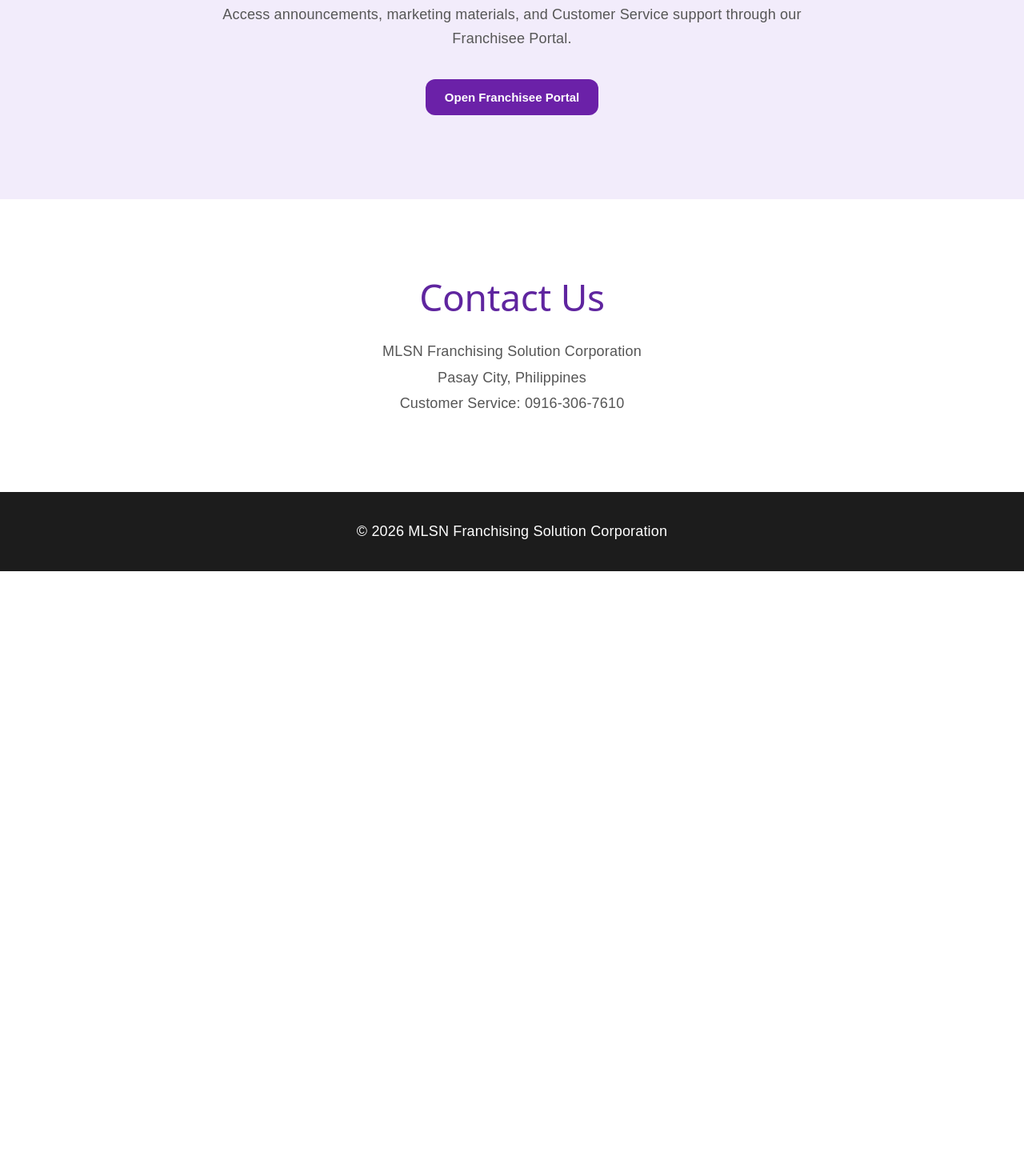
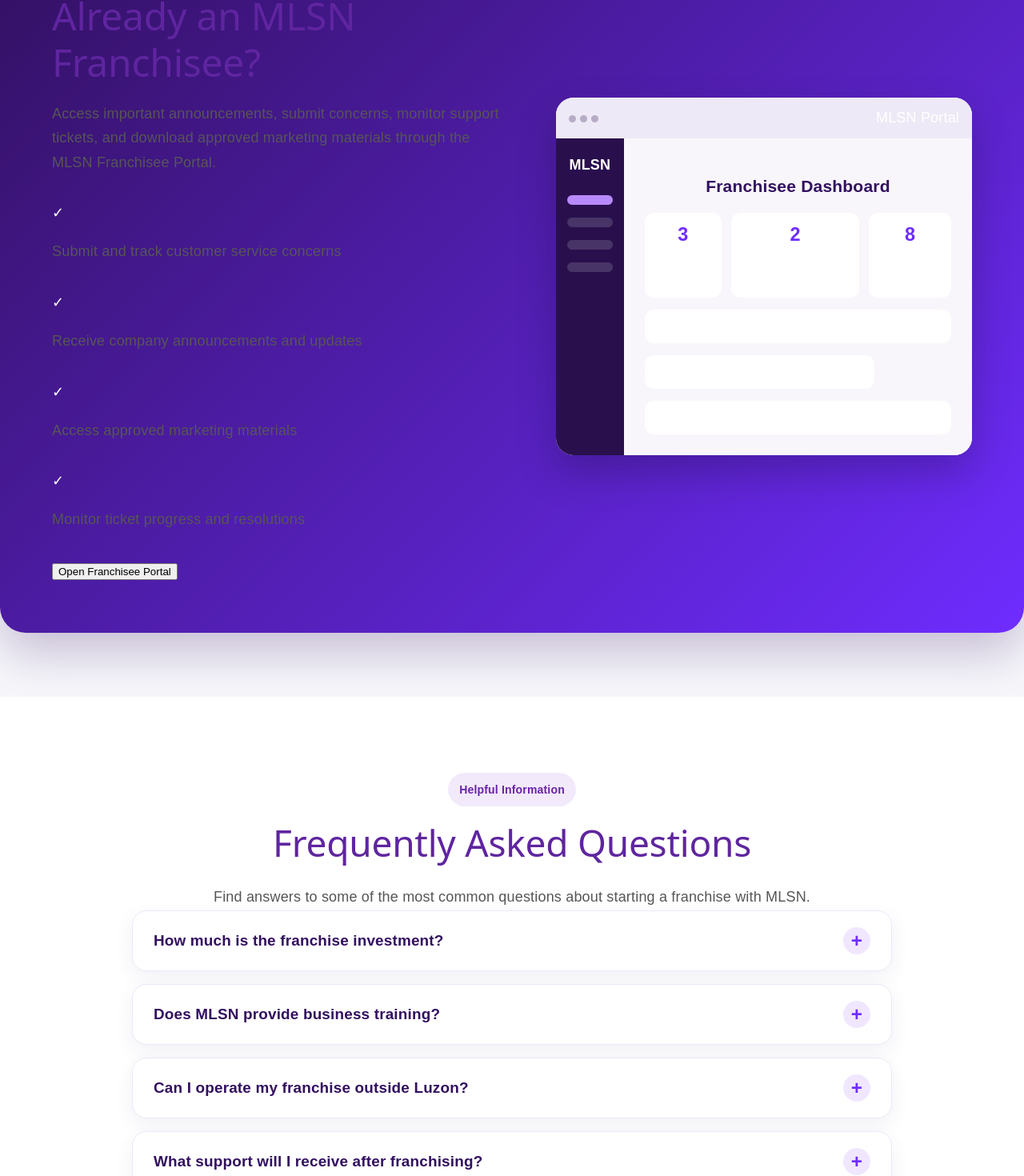
Before and after one commit to jaypartoriza99-art/mlsn-franchise-portal, a React (Vite) app in the folder client/: page / in a window 1280 px wide. Shown: the part 9356-10826 px from the top of the page at 80% size. Before the commit the page ends 10070 px from the top, so only its background shows below. Built offline with nearby package versions, Linux system fonts and the light colour scheme.

Commit message:
Fix portal preview styling

```diff
--- a/client/src/pages/HomePage.jsx
+++ b/client/src/pages/HomePage.jsx
@@ -1001,23 +1001,195 @@
       </section>
 
       {/* FRANCHISEE PORTAL */}
-      <section className="portal-section">
+      <section className="portal-section upgraded-portal-section">
+  <div className="portal-content">
+    <span className="portal-label">
+      Exclusive Franchisee Access
+    </span>
+
     <h2>Already an MLSN Franchisee?</h2>
 
-        <p>
-          Access announcements, marketing
-          materials, and Customer Service
-          support through our Franchisee
-          Portal.
+    <p className="portal-description">
+      Access important announcements, submit concerns,
+      monitor support tickets, and download approved
+      marketing materials through the MLSN Franchisee Portal.
     </p>
+
+    <div className="portal-features">
+      <div className="portal-feature">
+        <span>✓</span>
+        <p>Submit and track customer service concerns</p>
+      </div>
+
+      <div className="portal-feature">
+        <span>✓</span>
+        <p>Receive company announcements and updates</p>
+      </div>
+
+      <div className="portal-feature">
+        <span>✓</span>
+        <p>Access approved marketing materials</p>
+      </div>
+
+      <div className="portal-feature">
+        <span>✓</span>
+        <p>Monitor ticket progress and resolutions</p>
+      </div>
+    </div>
 
     <button
       type="button"
-          className="login-button"
+      className="portal-login-button"
       onClick={onOpenLogin}
     >
       Open Franchisee Portal
     </button>
+  </div>
+
+  <div className="portal-preview">
+    <div className="portal-preview-header">
+      <div>
+        <span className="preview-dot"></span>
+        <span className="preview-dot"></span>
+        <span className="preview-dot"></span>
+      </div>
+
+      <span>MLSN Portal</span>
+    </div>
+
+    <div className="portal-preview-body">
+      <div className="preview-sidebar">
+        <div className="preview-logo">MLSN</div>
+        <div className="preview-menu active"></div>
+        <div className="preview-menu"></div>
+        <div className="preview-menu"></div>
+        <div className="preview-menu"></div>
+      </div>
+
+      <div className="preview-dashboard">
+        <h3>Franchisee Dashboard</h3>
+
+        <div className="preview-stats">
+          <div>
+            <strong>3</strong>
+            <span>Open Tickets</span>
+          </div>
+
+          <div>
+            <strong>2</strong>
+            <span>Announcements</span>
+          </div>
+
+          <div>
+            <strong>8</strong>
+            <span>Materials</span>
+          </div>
+        </div>
+
+        <div className="preview-ticket"></div>
+        <div className="preview-ticket short"></div>
+        <div className="preview-ticket"></div>
+      </div>
+    </div>
+  </div>
+</section>
+
+      {/* FREQUENTLY ASKED QUESTIONS */}
+<section className="website-section faq-section">
+  <span className="section-label">
+    Helpful Information
+  </span>
+
+  <h2>Frequently Asked Questions</h2>
+
+  <p className="faq-description">
+    Find answers to some of the most common
+    questions about starting a franchise with MLSN.
+  </p>
+
+  <div className="faq-container">
+
+    <details className="faq-item">
+      <summary>
+        How much is the franchise investment?
+      </summary>
+
+      <p>
+        The investment depends on the selected
+        franchise concept and package. Complete
+        the inquiry form to receive the available
+        package details from our team.
+      </p>
+    </details>
+
+    <details className="faq-item">
+      <summary>
+        Does MLSN provide business training?
+      </summary>
+
+      <p>
+        Yes. MLSN provides training and operational
+        guidance to help franchisees understand the
+        proper preparation, product handling, and
+        daily operation of their selected concept.
+      </p>
+    </details>
+
+    <details className="faq-item">
+      <summary>
+        Can I operate my franchise outside Luzon?
+      </summary>
+
+      <p>
+        Yes. MLSN supports franchise opportunities
+        in different locations nationwide, subject
+        to concept availability and territory
+        assessment.
+      </p>
+    </details>
+
+    <details className="faq-item">
+      <summary>
+        What support will I receive after franchising?
+      </summary>
+
+      <p>
+        Franchisees may receive training, marketing
+        guidance, product assistance, customer
+        service support, and access to the MLSN
+        Franchisee Portal.
+      </p>
+    </details>
+
+    <details className="faq-item">
+      <summary>
+        How long does the franchise process take?
+      </summary>
+
+      <p>
+        Processing time may vary depending on the
+        selected package, required documents,
+        training schedule, production, and delivery
+        location. Our team will provide the applicable
+        timeline during the process.
+      </p>
+    </details>
+
+    <details className="faq-item">
+      <summary>
+        How can I submit a franchise inquiry?
+      </summary>
+
+      <p>
+        Complete the franchise inquiry form on this
+        website. After submission, an MLSN
+        representative will contact you regarding
+        the available concepts, packages, and next
+        steps.
+      </p>
+    </details>
+
+  </div>
 </section>
 
       {/* CONTACT */}
--- a/client/src/styles/homepage.css
+++ b/client/src/styles/homepage.css
@@ -1549,3 +1549,226 @@
   color: #666;
   line-height: 1.7;
 }
+.faq-section {
+  text-align: center;
+  background: #f8f5ff;
+}
+
+.faq-description {
+  max-width: 720px;
+  margin: 18px auto 45px;
+  color: #666;
+  line-height: 1.8;
+}
+
+.faq-container {
+  width: 100%;
+  max-width: 950px;
+  margin: 0 auto;
+  display: flex;
+  flex-direction: column;
+  gap: 16px;
+  text-align: left;
+}
+
+.faq-item {
+  background: white;
+  border: 1px solid #eee7fa;
+  border-radius: 18px;
+  box-shadow: 0 8px 25px rgba(61, 24, 102, 0.07);
+  overflow: hidden;
+  transition:
+    transform 0.25s ease,
+    box-shadow 0.25s ease;
+}
+
+.faq-item:hover {
+  transform: translateY(-3px);
+  box-shadow: 0 14px 35px rgba(91, 37, 155, 0.12);
+}
+
+.faq-item summary {
+  position: relative;
+  padding: 24px 65px 24px 26px;
+  color: #32105f;
+  font-size: 1.05rem;
+  font-weight: 700;
+  cursor: pointer;
+  list-style: none;
+}
+
+.faq-item summary::-webkit-details-marker {
+  display: none;
+}
+
+.faq-item summary::after {
+  content: "+";
+  position: absolute;
+  top: 50%;
+  right: 26px;
+  transform: translateY(-50%);
+  width: 34px;
+  height: 34px;
+  border-radius: 50%;
+  background: #f0e7ff;
+  color: #6f2cff;
+  display: flex;
+  align-items: center;
+  justify-content: center;
+  font-size: 1.35rem;
+  font-weight: 700;
+}
+
+.faq-item[open] summary::after {
+  content: "−";
+}
+
+.faq-item p {
+  margin: 0;
+  padding: 0 26px 26px;
+  color: #666;
+  line-height: 1.8;
+  border-top: 1px solid #f1edf7;
+  padding-top: 22px;
+}
+/* UPGRADED FRANCHISEE PORTAL */
+
+.upgraded-portal-section {
+  max-width: 1200px;
+  margin: 80px auto;
+  padding: 65px;
+  border-radius: 32px;
+  background:
+    linear-gradient(
+      135deg,
+      #32105f,
+      #6f2cff
+    );
+  color: white;
+
+  display: grid;
+  grid-template-columns: 1.05fr 0.95fr;
+  gap: 55px;
+  align-items: center;
+
+  box-shadow:
+    0 25px 60px
+    rgba(55,18,100,.25);
+}
+
+.portal-content {
+  text-align: left;
+}
+
+.portal-preview {
+  background: white;
+  border-radius: 22px;
+  overflow: hidden;
+  box-shadow:
+    0 22px 50px
+    rgba(0,0,0,.22);
+}
+
+.portal-preview-header {
+  padding: 12px 16px;
+  background: #eee9f6;
+
+  display: flex;
+  justify-content: space-between;
+  align-items: center;
+}
+
+.preview-dot {
+  width: 9px;
+  height: 9px;
+  border-radius: 50%;
+  background: #b7acc5;
+
+  display: inline-block;
+  margin-right: 5px;
+}
+
+.portal-preview-body {
+  display: grid;
+  grid-template-columns: 85px 1fr;
+  min-height: 330px;
+}
+
+.preview-sidebar {
+  background: #29104d;
+  padding: 20px 14px;
+}
+
+.preview-logo {
+  color: white;
+  text-align: center;
+  font-weight: 700;
+  margin-bottom: 25px;
+}
+
+.preview-menu {
+  width: 100%;
+  height: 12px;
+  margin-bottom: 16px;
+  border-radius: 999px;
+
+  background:
+    rgba(255,255,255,.15);
+}
+
+.preview-menu.active {
+  background: #b78bff;
+}
+
+.preview-dashboard {
+  padding: 26px;
+  background: #f8f6fb;
+}
+
+.preview-dashboard h3 {
+  color: #32105f;
+  margin-bottom: 20px;
+}
+
+.preview-stats {
+  display: grid;
+  grid-template-columns:
+    repeat(3,1fr);
+
+  gap: 12px;
+}
+
+.preview-stats div {
+  background: white;
+  padding: 14px;
+  border-radius: 12px;
+  text-align: center;
+}
+
+.preview-stats strong {
+  display: block;
+  color: #6f2cff;
+  font-size: 1.3rem;
+}
+
+.preview-ticket {
+  height: 42px;
+  background: white;
+  border-radius: 12px;
+  margin-top: 15px;
+}
+
+.preview-ticket.short {
+  width: 75%;
+}
+
+@media (max-width:900px) {
+  .upgraded-portal-section {
+    grid-template-columns: 1fr;
+    padding: 40px 25px;
+  }
+
+  .portal-content {
+    text-align: center;
+  }
+}
```
Lines whose indentation alone changed are shown as unchanged.
